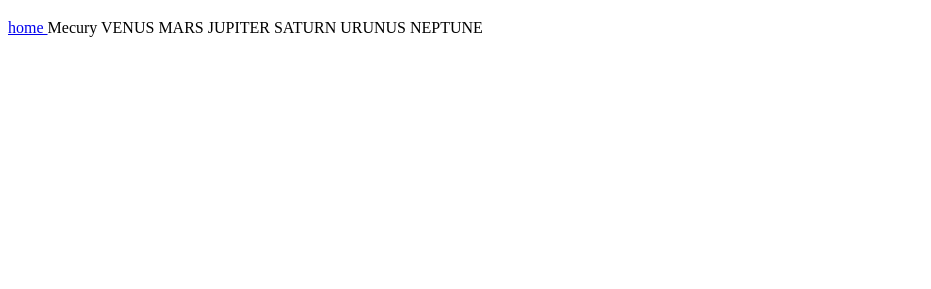
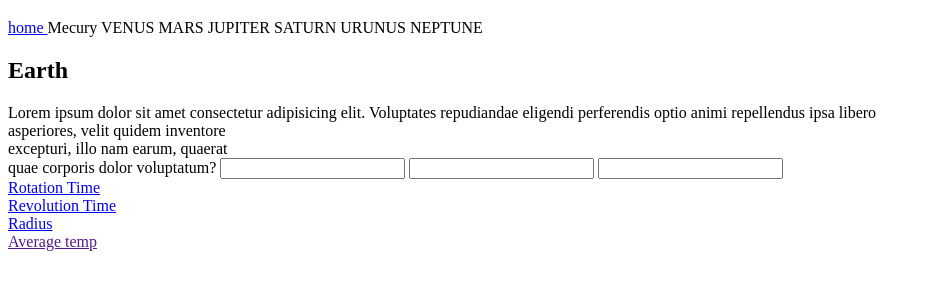
Before and after one commit to THALESfuckner/Project_Galaxia-, a plain HTML site: page index.html in a window 1280 px wide. Shown: the part 61-350 px from the top of the page, without its empty margins (0-931 px from the left). Drawn offline with Linux system fonts and the light colour scheme.

Commit message:
Update index.html
Bory, Add divs que irão compor as partes da página.

```diff
--- a/index.html
+++ b/index.html
@@ -1,5 +1,6 @@
 <!DOCTYPE html>
 <html lang="en">
+
 <head>
     <meta charset="UTF-8">
     <meta http-equiv="X-UA-Compatible" content="IE=edge">
@@ -7,6 +8,7 @@
     <title>Globo</title>
     <link rel="stylesheet" type="text/css" href="/style.css">
 </head>
+
 <body>
     <header>
         <div>
@@ -30,5 +32,42 @@
 
         </div>
     </header>
+
+    <div>
+        <div id="globo">
+
+        </div>
+        <div id="descricao">
+            <h2>Earth</h2>
+            <h8>Lorem ipsum dolor sit amet consectetur adipisicing elit. Voluptates repudiandae eligendi perferendis optio animi repellendus ipsa libero <br> asperiores, velit quidem inventore <br> excepturi, illo nam earum, quaerat <br> quae corporis dolor
+                voluptatum?</h1>
+
+                <input type="01 Overview">
+                <input type="02 Internal Structure ">
+                <input type="Surface Geologic">
+
+        </div>
+
+        <div>
+            <div class="info">
+                <a href=" ">Rotation Time</a>
+            </div>
+
+            <div class="info">
+                <a href=" ">Revolution Time</a>
+            </div>
+
+            <div class="info">
+                <a href=" "> Radius</a>
+            </div>
+
+            <div class="info">
+                <a href="">Average temp</a>
+            </div>
+        </div>
+    </div>
+
+
 </body>
+
 </html>
```
Lines whose indentation alone changed are shown as unchanged.
